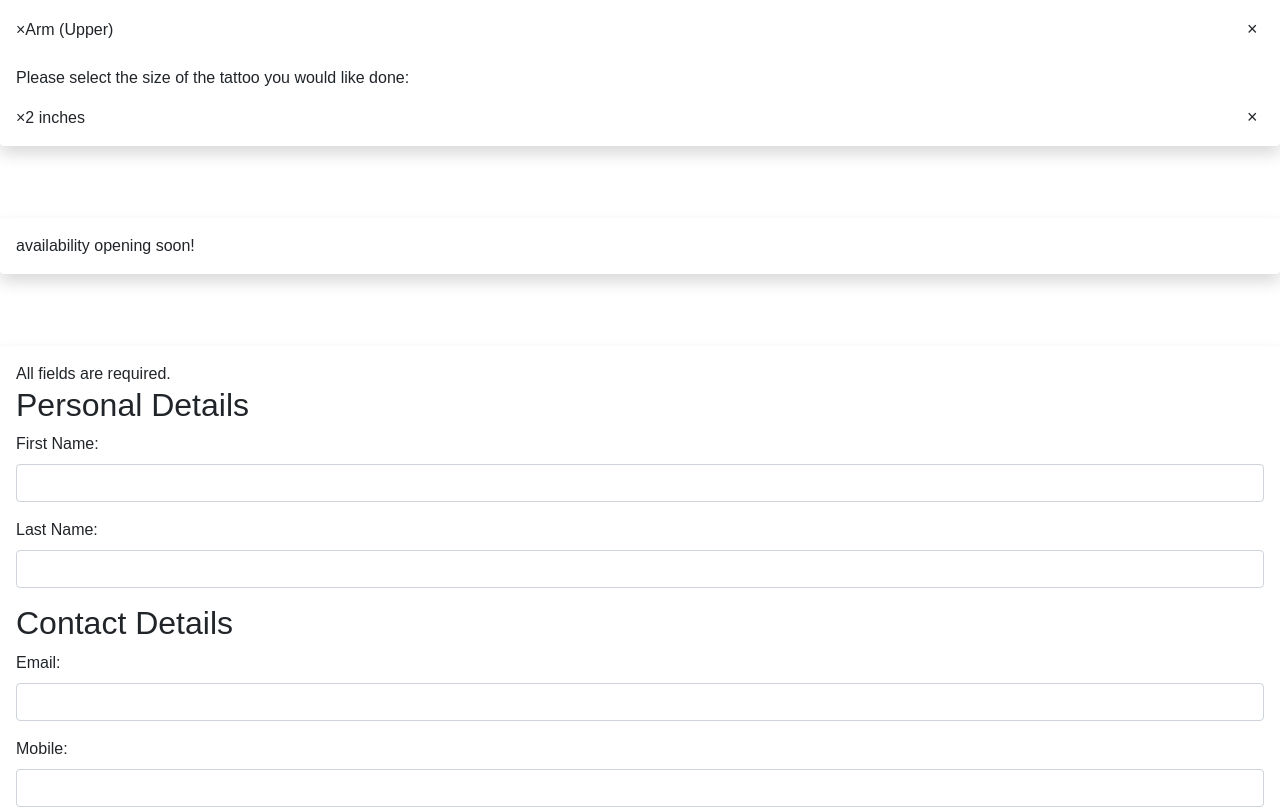
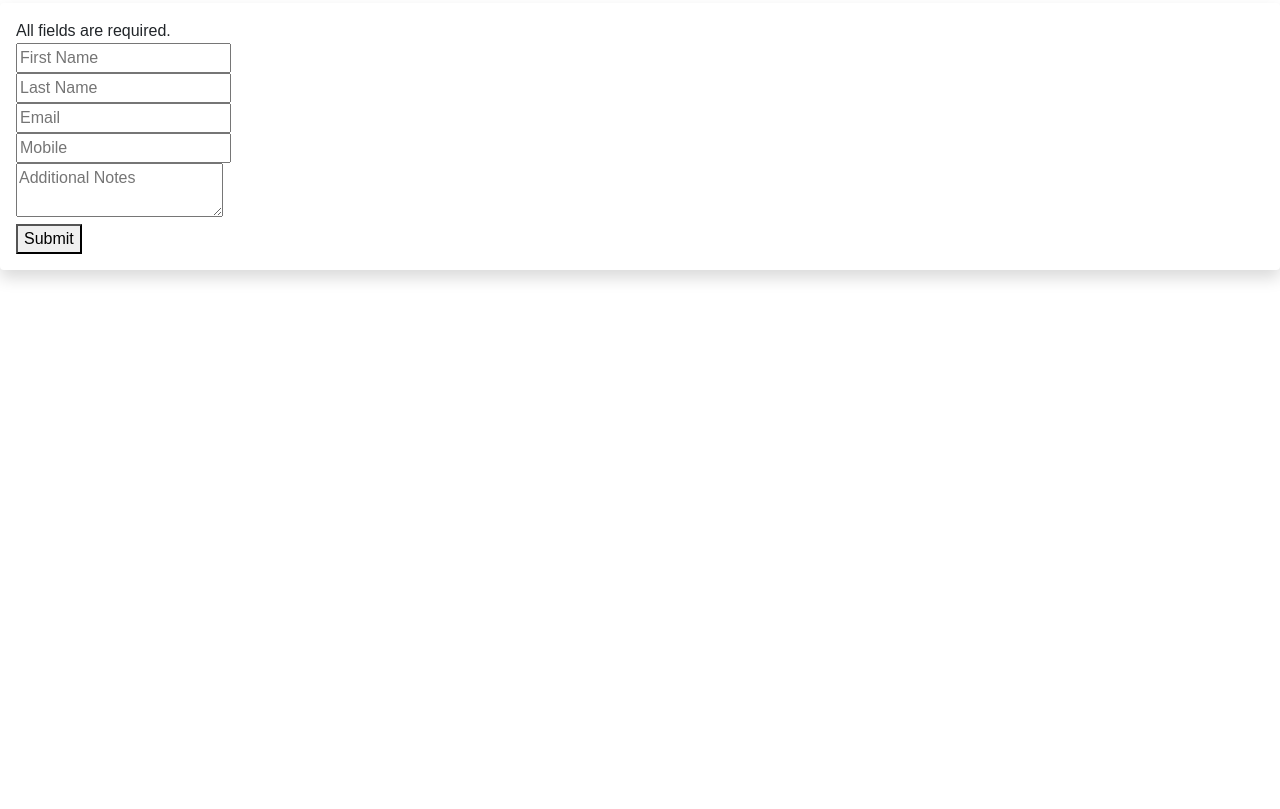
Before and after one commit to d-atienza/angular-tattoo-booking, an Angular app: page / in a window 1280 px wide. Shown: the part 1164-1973 px from the top of the page. After the commit the page ends 1482 px from the top, so only its background shows below. Built offline with nearby package versions, Linux system fonts and the light colour scheme.

Commit message:
establish email service using emailjs

```diff
--- a/package.json
+++ b/package.json
@@ -17,6 +17,7 @@
     "@angular/platform-browser": "^19.2.0",
     "@angular/platform-browser-dynamic": "^19.2.0",
     "@angular/router": "^19.2.0",
+    "@emailjs/browser": "^4.4.1",
     "@ng-select/ng-select": "^14.9.0",
     "angular-calendar": "^0.31.1",
     "bootstrap": "^5.3.8",
--- a/src/app/app.component.html
+++ b/src/app/app.component.html
@@ -38,12 +38,12 @@
     </section>
 </div>
 
-<br/>
+<!-- <br/>
   <div class="shadow p-3 mb-5 bg-body rounded">
     <section id="Details">
       <app-tattoo-details></app-tattoo-details>
     </section>
-  </div>
+  </div> -->
 
   <br/>
   <div class="shadow p-3 mb-5 bg-body rounded">
--- a/src/app/app.component.ts
+++ b/src/app/app.component.ts
@@ -1,12 +1,12 @@
 import { Component } from '@angular/core';
 import { TattooGalleryComponent } from './tattoo-gallery/tattoo-gallery.component';
 import { TattooDesignOptions } from './tattoo-gallery';
-import { TattooDetailsComponent } from './tattoo-details/tattoo-details.component';
+// import { TattooDetailsComponent } from './tattoo-details/tattoo-details.component';
 import { FormDetailsComponent } from './form-details/form-details.component';
 
 @Component({
   selector: 'app-root',
-  imports: [TattooGalleryComponent, TattooDetailsComponent,FormDetailsComponent],
+  imports: [TattooGalleryComponent,FormDetailsComponent],
   templateUrl: './app.component.html',
   styleUrl: './app.component.css'
 })
--- a/src/app/form-details/form-details.component.html
+++ b/src/app/form-details/form-details.component.html
@@ -1,4 +1,22 @@
 <aside>All fields are required.</aside>
+
+  <input type="text" placeholder="First Name" [(ngModel)]="form.firstName">
+  <br/>
+  <input type="text" placeholder="Last Name" [(ngModel)]="form.lastName">
+  <br/>
+  <input type="email" placeholder="Email" [(ngModel)]="form.email">
+  <br/>
+  <input type="text" placeholder="Mobile" [(ngModel)]="form.mobile">
+  <br/>
+  <textarea placeholder="Additional Notes" [(ngModel)]="form.additionalNotes"></textarea>
+  <br/>
+  <button (click)="send()">Submit</button>
+
+
+
+
+
+<!-- <aside>All fields are required.</aside>
 <form [formGroup]="profileForm" (ngSubmit)="onSubmit()" >
   <h2>Personal Details</h2>
     <div class="mb-3">
@@ -32,5 +50,5 @@
     </div>
 
     <p>Complete the form to enable button.</p>
-    <button class="btn btn-dark" type="submit" [disabled]="!profileForm.valid">Submit</button>
-  </form>
+    <button class="btn btn-dark" type="submit" [disabled]="!profileForm.valid" (click)="onSubmit()">Submit</button>
+  </form> -->
--- a/src/app/form-details/form-details.component.ts
+++ b/src/app/form-details/form-details.component.ts
@@ -1,27 +1,43 @@
 import { Component } from '@angular/core';
-import {FormGroup, FormControl, ReactiveFormsModule} from '@angular/forms';
+import { FormsModule } from '@angular/forms';
+import emailjs, { type EmailJSResponseStatus } from '@emailjs/browser';
+
+interface ContactForm {
+  firstName: string,
+  lastName: string,
+  email: string,
+  mobile: string,
+  additionalNotes: string,
+}
 
 @Component({
   selector: 'app-form-details',
-  imports: [ReactiveFormsModule],
+  imports: [FormsModule],
   templateUrl: './form-details.component.html',
   styleUrl: './form-details.component.css'
 })
+
 export class FormDetailsComponent {
-  profileForm = new FormGroup({
-    firstName: new FormControl(''),
-    lastName: new FormControl(''),
-    contact: new FormGroup({
-      email: new FormControl(''),
-      mobile: new FormControl(''),
-    }),
-    additionalNotes: new FormControl(''),
-  });
+  form : ContactForm = {
+    firstName: '',
+    lastName: '',
+    email: '',
+    mobile: '',
+    additionalNotes: '',
+  }
 
+  send() {
+    console.log(this.form)
 
+    emailjs.send('service_zm2klxz', 'template_mv5bhni', {...this.form}, {publicKey: '2RTRStL7xKPYzKNMx'})
+      .then(
+        () => {
 
-  onSubmit() {
-    // TODO: Use EventEmitter with form value
-    console.warn(this.profileForm.value);
+          console.log('Sent!');
+        },
+        (error) => {
+          console.log('Failed :(', (error as EmailJSResponseStatus).text);
+        },)
   }
+
 }
--- a/src/app/tattoo-gallery/tattoo-gallery.component.html
+++ b/src/app/tattoo-gallery/tattoo-gallery.component.html
@@ -1,5 +1,5 @@
 
-<button class="btn btn-dark">
+<button class="btn btn-dark" (click)="showMSG()">
       <img
         class="option-image"
         [src]="tattooOptions().imageURL"
--- a/src/app/tattoo-gallery/tattoo-gallery.component.ts
+++ b/src/app/tattoo-gallery/tattoo-gallery.component.ts
@@ -9,4 +9,8 @@ import { TattooDesignOptions } from '../tattoo-gallery';
 })
 export class TattooGalleryComponent {
   tattooOptions = input.required<TattooDesignOptions>();
+
+  showMSG() {
+    console.log('design selected');
+  }
 }
```
Also changed, not shown: 1 other file (tests, documents, lock files or other folders).
